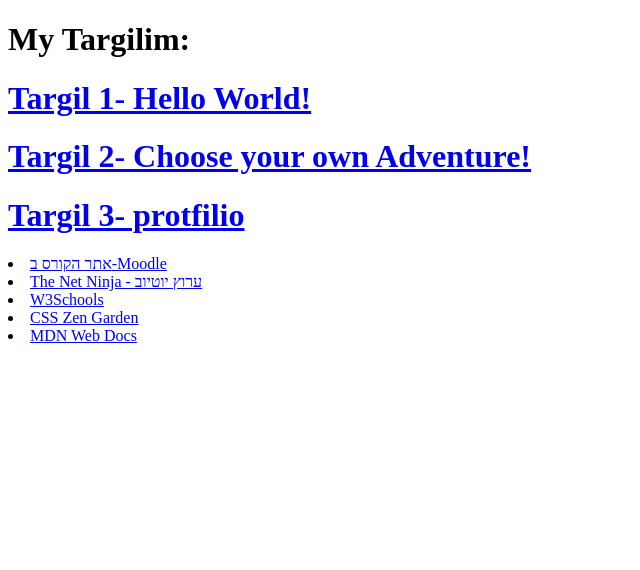
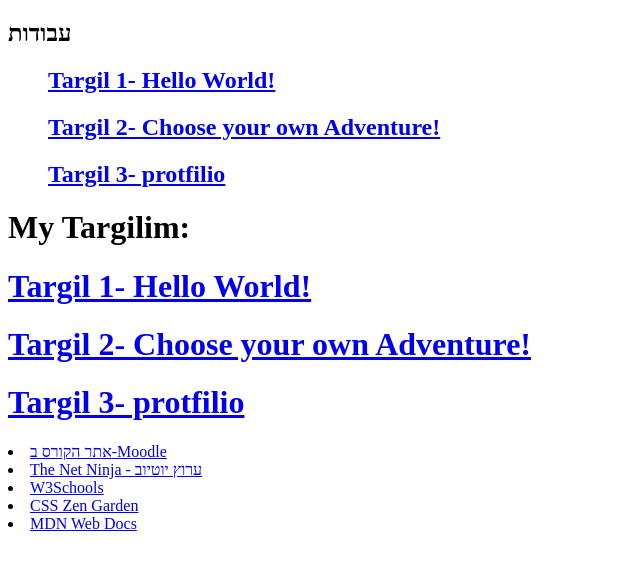
Before and after one commit to bernsteinmaya7-cloud/twist, a plain HTML site: page index.html in a window 1280 px wide. Shown: the whole page, without its empty margins (0-640 px from the left). Drawn offline with Linux system fonts and the light colour scheme.

Commit message:
Update index.html

```diff
--- a/index.html
+++ b/index.html
@@ -3,7 +3,19 @@
 <head>
 <title>Page Title</title>
 </head>
-  <body>
+<body>
+<main class="columns-container">
+<section class="column">
+<div>
+<h1>עבודות</h1>
+<ul>
+<h1><a href="hello-world/index.html"><span>Targil 1- Hello World!</span></a></h1>
+<h1><a href="2/pizza.html"><span>Targil 2- Choose your own Adventure!</span></a></h1>
+<h1><a href="index.html"><span>Targil 3- protfilio </span></a></h1>
+</ul>
+</div>
+</section>
+
 <h1>My Targilim:</h1>
     <h1><a href="hello-world/index.html"><span>Targil 1- Hello World!</span></a></h1>
     <h1><a href="2/pizza.html"><span>Targil 2- Choose your own Adventure!</span></a></h1>
```
